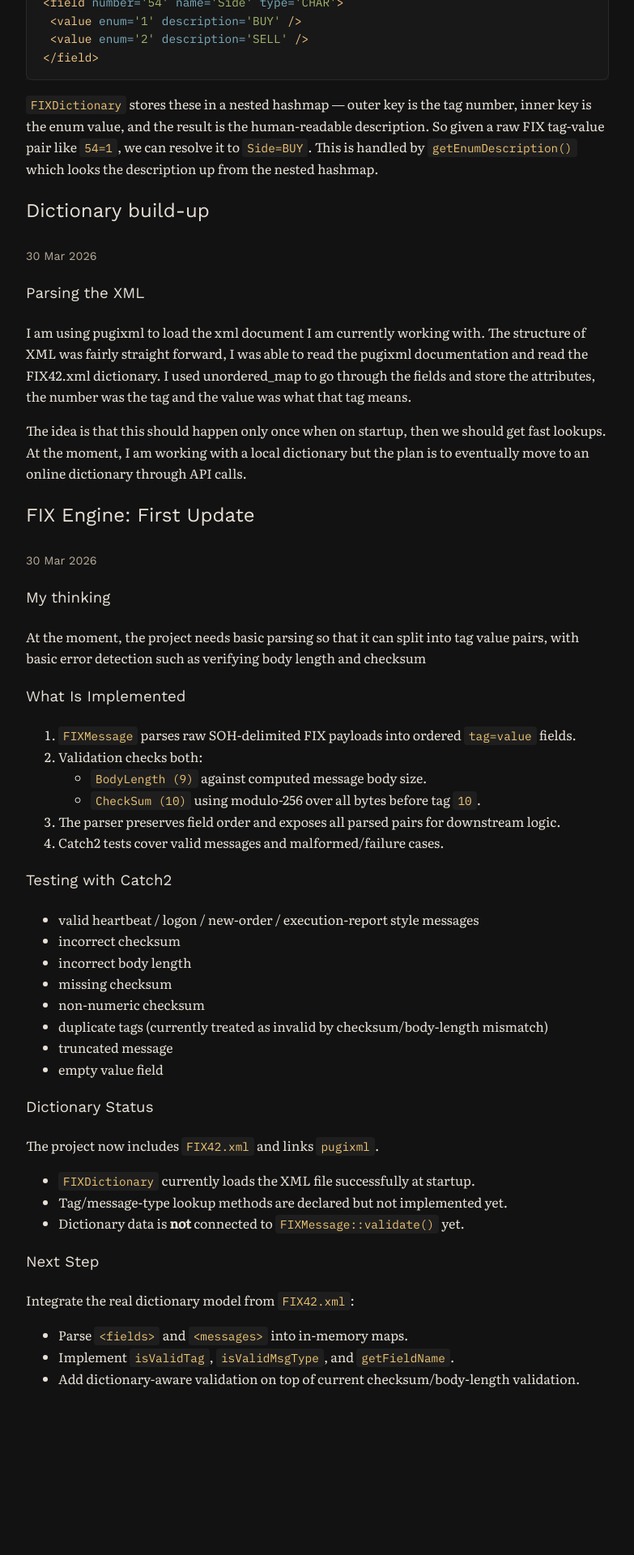
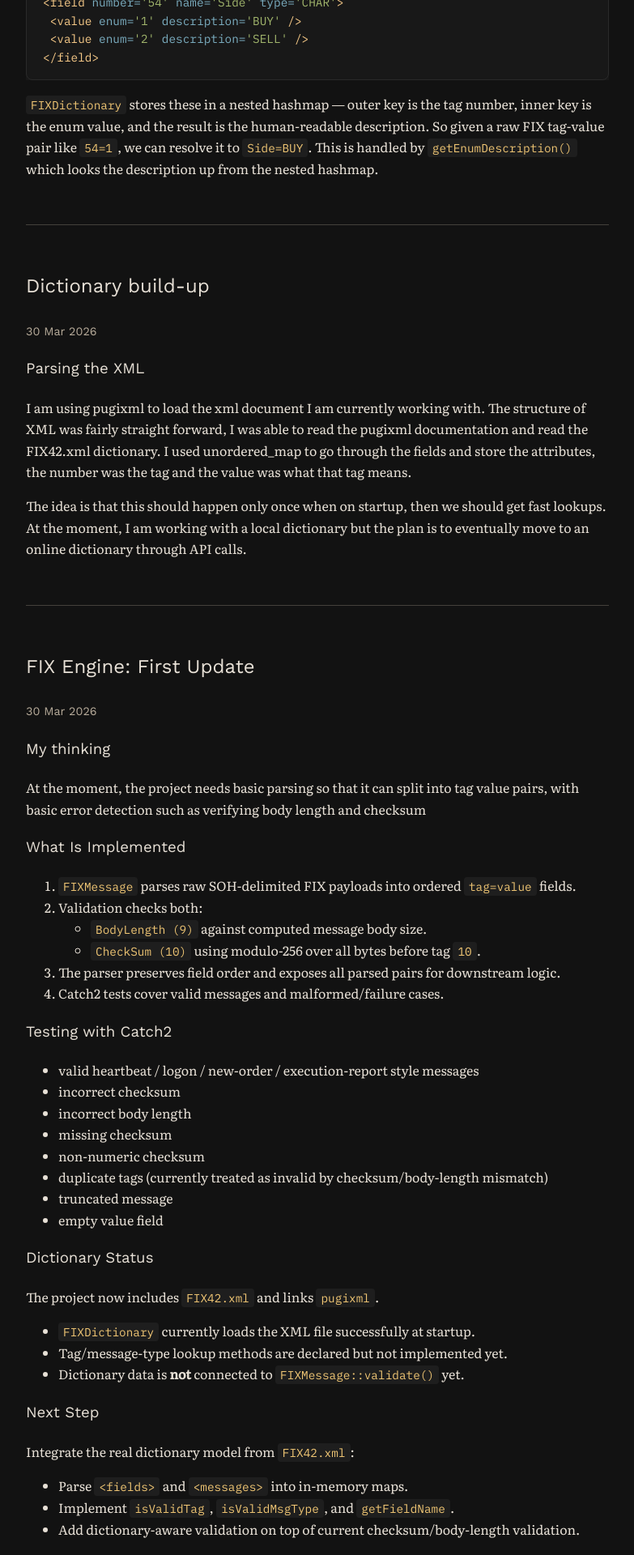
Before and after one commit to HussainQadri/hussainqadri.github.io, a Jekyll site: the page built from _projects/fix-engine.md, in a window 1280 px wide. Shown: the part 1494-3414 px from the top of the page at 81% size, without its empty margins (248-1031 px from the left). Built offline with Jekyll 4.4.1, drawn with Linux system fonts in a browser that asks for light colours; before the commit the page ends 3249 px from its top, so only the background shows below that.

Commit message:
Add seperator between blog entries

```diff
--- a/_projects/fix-engine.md
+++ b/_projects/fix-engine.md
@@ -19,6 +19,7 @@ A C++ FIX engine focused on correctness, validation, and protocol learning.
 <span class="post-date">{{ post.date | date: "%d %b %Y" }}</span>
 
 {{ post.content }}
+{% unless forloop.last %}<hr class="post-separator">{% endunless %}
   {% endfor %}
 {% else %}
 <p>No updates yet.</p>
--- a/assets/css/style.css
+++ b/assets/css/style.css
@@ -101,6 +101,13 @@ code {
   font-size: 0.9em;
 }
 
+.post-separator {
+  border: 0;
+  border-top: 1px solid var(--muted);
+  opacity: 0.3;
+  margin: 56px 0;
+}
+
 /* --- Gallery page --- */
 
 .gallery-page img,
```
Also changed, not shown: _projects/encodeed.md (+1 -0 lines), _projects/rabab-tuner.md (+1 -0 lines).
